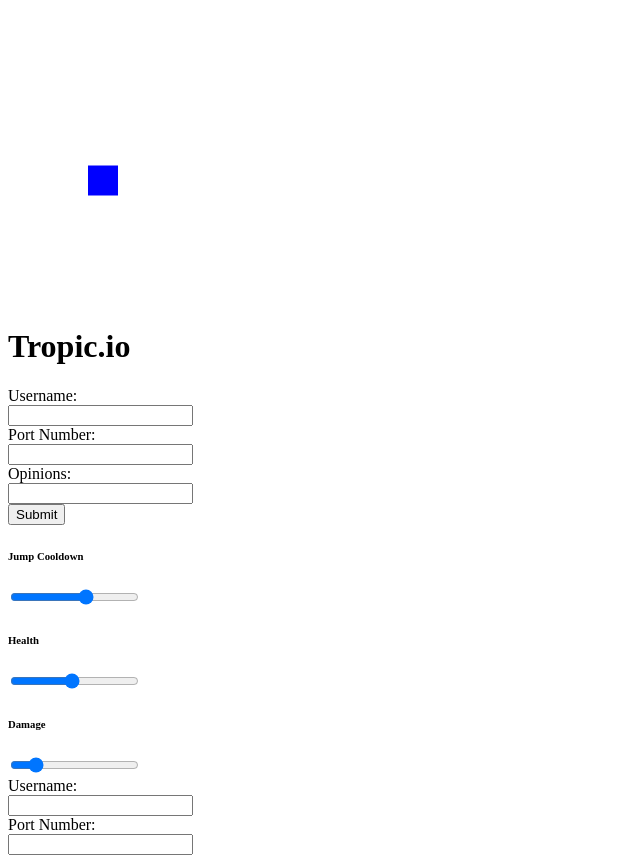
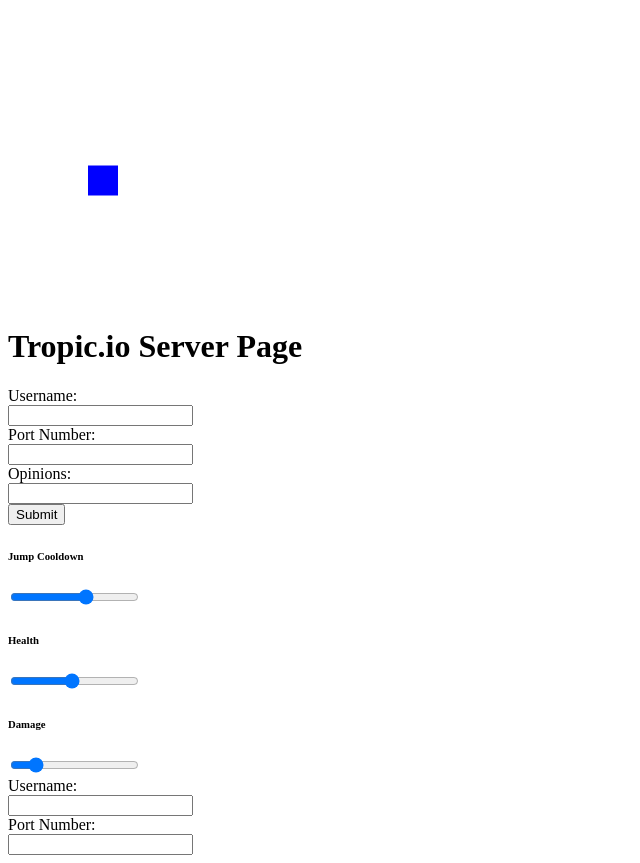
Before and after one commit to lynnlo/tropic.io, a website: page homepage/index.html in a window 1280 px wide. Shown: the part 5-868 px from the top of the page, without its empty margins (0-640 px from the left). Drawn offline with Linux system fonts and the light colour scheme.

Commit message:
Update index.html

```diff
--- a/homepage/index.html
+++ b/homepage/index.html
@@ -2,10 +2,11 @@
 <html>
 
 <head>
-    <h1 class="title">Tropic.io</h1>
+    <h1 class="title">Tropic.io Server Page</h1>
 </head>
 
 <body>
+
     <!--USERNAME BOX-->
     <form action="/action_page.php">
         <label for="uname">Username:</label><br>
```
